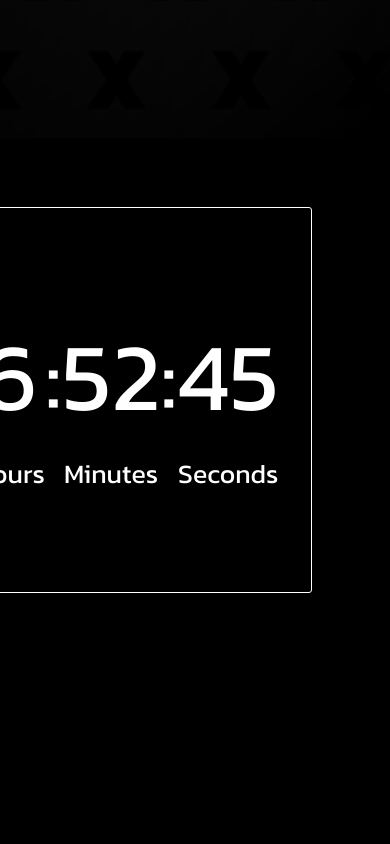
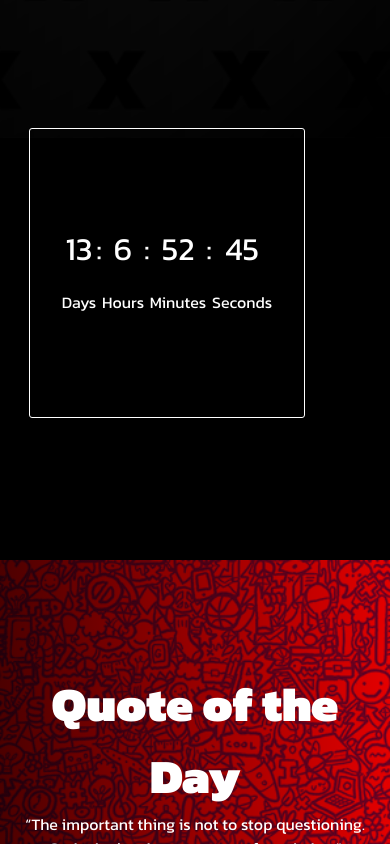
Before and after one commit to theathleticnerd/tedxvitap21, a React (Create React App) app: page / in a window 390 px wide. Shown: the part 780-1624 px from the top of the page. Built offline with nearby package versions, Linux system fonts and the light colour scheme.

Commit message:
responsive tiles

```diff
--- a/src/components/Tiles/speakers.css
+++ b/src/components/Tiles/speakers.css
@@ -27,3 +27,8 @@
   background-color: red;
   text-align: center;
 }
+@media screen and (max-width: 480px) {
+  .wrapper {
+    display: block;
+  }
+}
--- a/src/components/Timer/App.css
+++ b/src/components/Timer/App.css
@@ -55,13 +55,26 @@ section p:first-child,
   font-size: 3em;
 }
 @media screen and (max-width: 480px) {
+  .timer-container {
+    width: 50vw;
+    height: 50vh;
+    text-align: center;
+    display: block;
+  }
   .timer div:last-child {
-    margin-left: 2em;
-    margin-right: 2em;
+    margin-left: 8em;
+    margin-right: 0em;
     padding: 3em 1em;
   }
   .timer {
     height: 60%;
     width: 40%;
   }
+  section p:first-child,
+  .timer div:last-child span {
+    font-size: 1em;
+  }
+  small {
+    font-size: 0.5em;
+  }
 }
```
